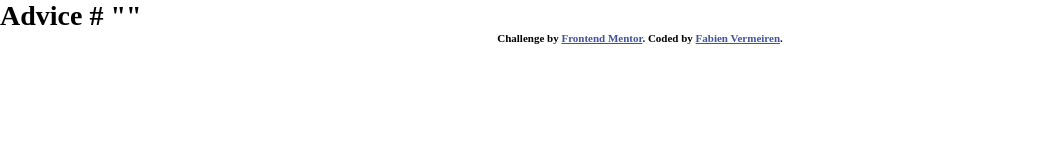
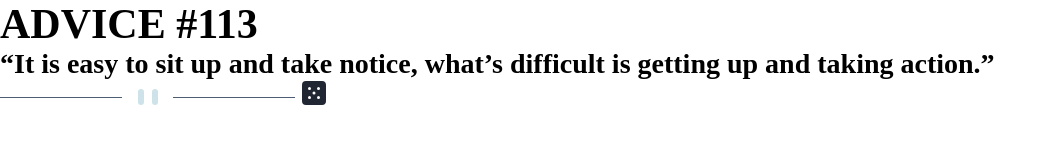
Before and after one commit to fabver82/advice-generator, a website: page index.html in a window 1280 px wide. Shown: the whole page, without its empty margins (0-1057 px from the left). Drawn offline with Linux system fonts and the light colour scheme; a web font is replaced by a local one.

Commit message:
create html with BEM

```diff
--- a/index.html
+++ b/index.html
@@ -9,20 +9,14 @@
   <title>Frontend Mentor | Advice generator app</title>
   <link rel="stylesheet" href="./public/css/style.css">
   <!-- Feel free to remove these styles or customise in your own stylesheet 👍 -->
-  <style>
-    .attribution { font-size: 11px; text-align: center; }
-    .attribution a { color: hsl(228, 45%, 44%); }
-  </style>
+
 </head>
 <body>
-
-  Advice #<!-- Advice ID goes here -->
-
-  "<!-- Advice text goes here -->"
-
-  <div class="attribution">
-    Challenge by <a href="https://www.frontendmentor.io?ref=challenge" target="_blank">Frontend Mentor</a>.
-    Coded by <a href="#">Fabien Vermeiren</a>.
-  </div>
+  <section class="quote-container">
+    <h2 class="quote-container__title">ADVICE #113</h2>
+    <blockquote class="quote-container__quote">“It is easy to sit up and take notice, what’s difficult is getting up and taking action.”</blockquote>
+    <img class="quote-container__divider" src="./public/images/pattern-divider-mobile.svg" alt="divider">
+    <a class="quote-container__button" href="#"><img class="quote-container__dice" src="./public/images/icon-dice.svg" alt="dice"></a>
+  </section>
 </body>
 </html>
--- a/src/sass/base.scss
+++ b/src/sass/base.scss
@@ -13,4 +13,5 @@ html {
   scroll-behavior: smooth;
   font-family: 'Manrope';
   font-weight: 800;
+
 }
```
Also changed, not shown: src/sass/_container.scss (added).
